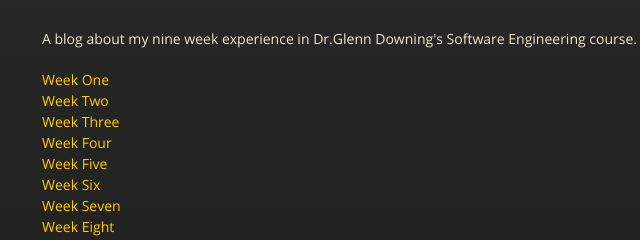
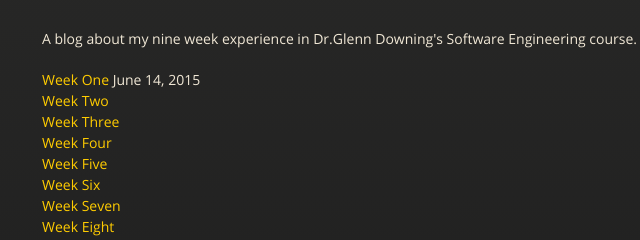
Before and after one commit to efeelaiho/cs373blog, a plain HTML site: page index.html in a window 1280 px wide. Shown: the part 206-446 px from the top of the page, 273-913 px from the left. Drawn offline with nearby package versions, Linux system fonts and the light colour scheme.

Commit message:
Update index.html

```diff
--- a/index.html
+++ b/index.html
@@ -36,6 +36,7 @@
         <p>A blog about my nine week experience in Dr.Glenn Downing's Software Engineering course. </p>
 
 <p><a href="week1.html">Week One</a>
+<span class="credits left">June 14, 2015</span>
 <br>
 <a href="weeks/week2.html">Week Two</a>
 <br>
```
